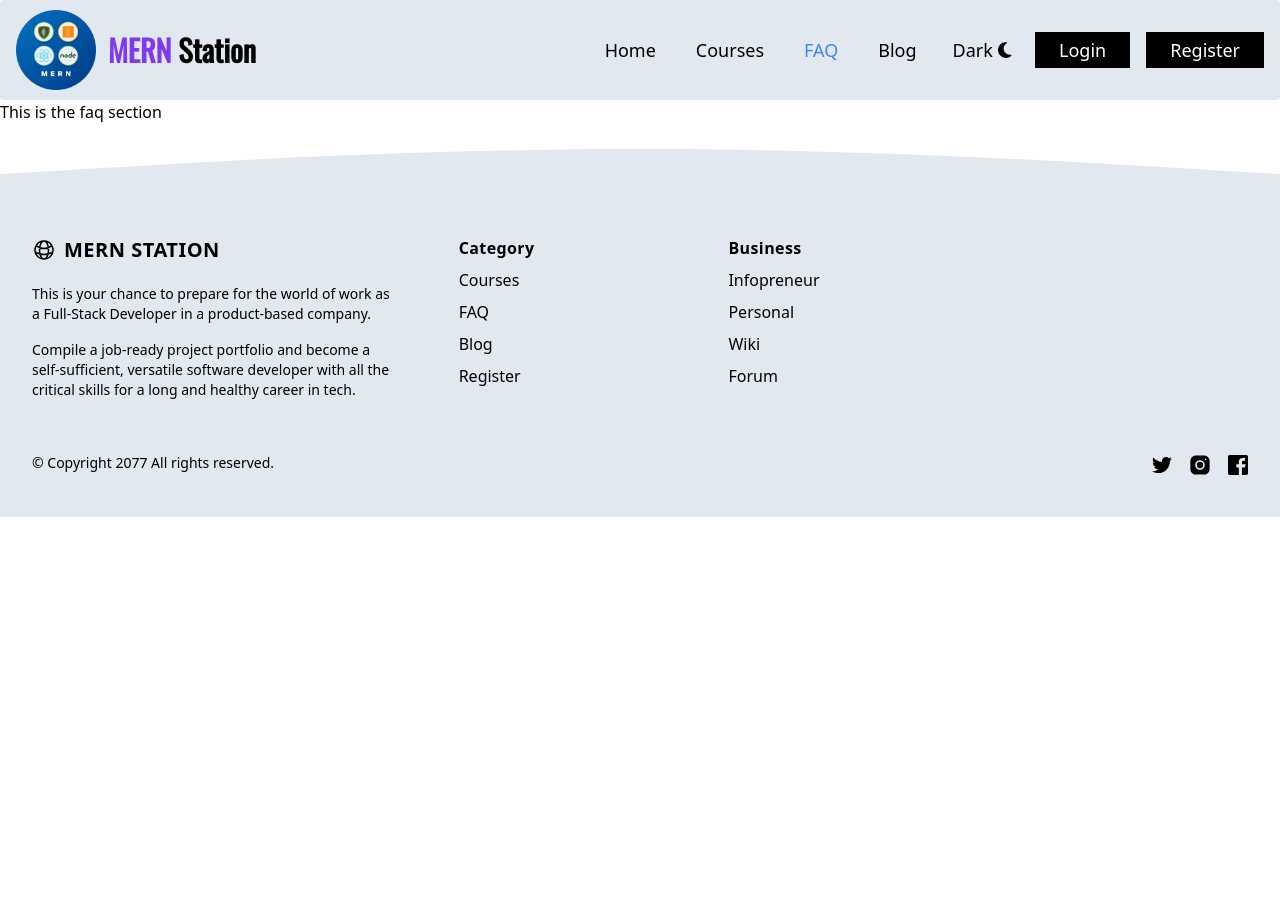
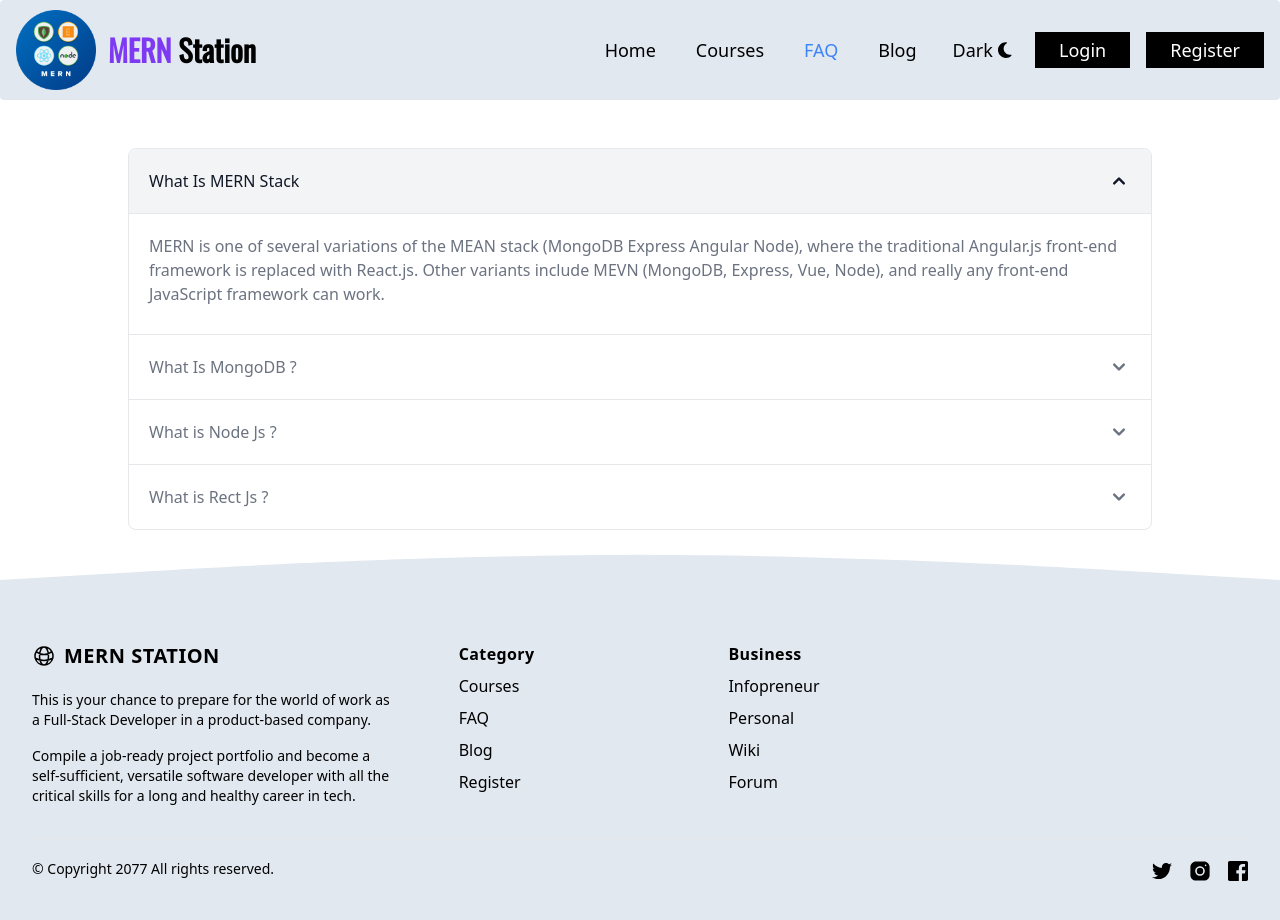
Before and after one commit to anowarzz/mern-station-client, a React (Create React App) app: page /faq in a window 1280 px wide. Shown: the top 920 px of the page. Before the commit the page ends 800 px from the top, so only its background shows below. Built offline with nearby package versions, Linux system fonts and the light colour scheme; no server answers.

Commit message:
FAQ added

```diff
--- a/src/components/Pages/FAQ/FAQ.js
+++ b/src/components/Pages/FAQ/FAQ.js
@@ -1,10 +1,60 @@
+import { Accordion } from 'flowbite-react';
 import React, { Component } from 'react';
 
 class FAQ extends Component {
     render() {
         return (
-            <div>
-                <h3>This is the faq section</h3>
+            <div className='w-[80%] mx-auto mt-12'>
+              <Accordion>
+  <Accordion.Panel>
+    <Accordion.Title>
+     What Is MERN Stack
+    </Accordion.Title>
+    <Accordion.Content>
+      <p className="mb-2 text-gray-500 dark:text-gray-400">
+      MERN is one of several variations of the MEAN stack (MongoDB Express Angular Node), where the traditional Angular.js front-end framework is replaced with React.js. Other variants include MEVN (MongoDB, Express, Vue, Node), and really any front-end JavaScript framework can work.
+      </p>
+
+    </Accordion.Content>
+  </Accordion.Panel>
+  <Accordion.Panel>
+
+
+    <Accordion.Title>
+    What Is MongoDB ?
+    </Accordion.Title>
+    <Accordion.Content>
+    MongoDB is a source-available cross-platform document-oriented database program. Classified as a NoSQL database program, MongoDB uses JSON-like documents with optional schemas. MongoDB is developed by MongoDB Inc. and licensed under the Server Side Public License which is deemed non-free by several distributions
+    </Accordion.Content>
+  </Accordion.Panel>
+
+
+  <Accordion.Panel>
+    <Accordion.Title>
+      What is Node Js ?
+    </Accordion.Title>
+    <Accordion.Content>
+      <p className="mb-2 text-gray-500 dark:text-gray-400">
+      Node.js is an open-source, cross-platform JavaScript runtime environment and library for running web applications outside the client's browser. Ryan Dahl developed it in 2009, and its latest iteration, version 15.14, was released in April 2021. Developers use Node.js to create server-side web applications, and it is perfect for data-intensive applications since it uses an asynchronous, event-driven model.
+      </p>
+    </Accordion.Content>
+  </Accordion.Panel>
+
+  <Accordion.Panel>
+    <Accordion.Title>
+      What is Rect Js ?
+    </Accordion.Title>
+    <Accordion.Content>
+      <p className="mb-2 text-gray-500 dark:text-gray-400">
+      React is a free and open-source front-end JavaScript library for building user interfaces based on UI components. It is maintained by Meta and a community of individual developers and companies.
+      </p>
+    </Accordion.Content>
+  </Accordion.Panel>
+
+
+
+
+</Accordion>
             </div>
         );
     }
```
